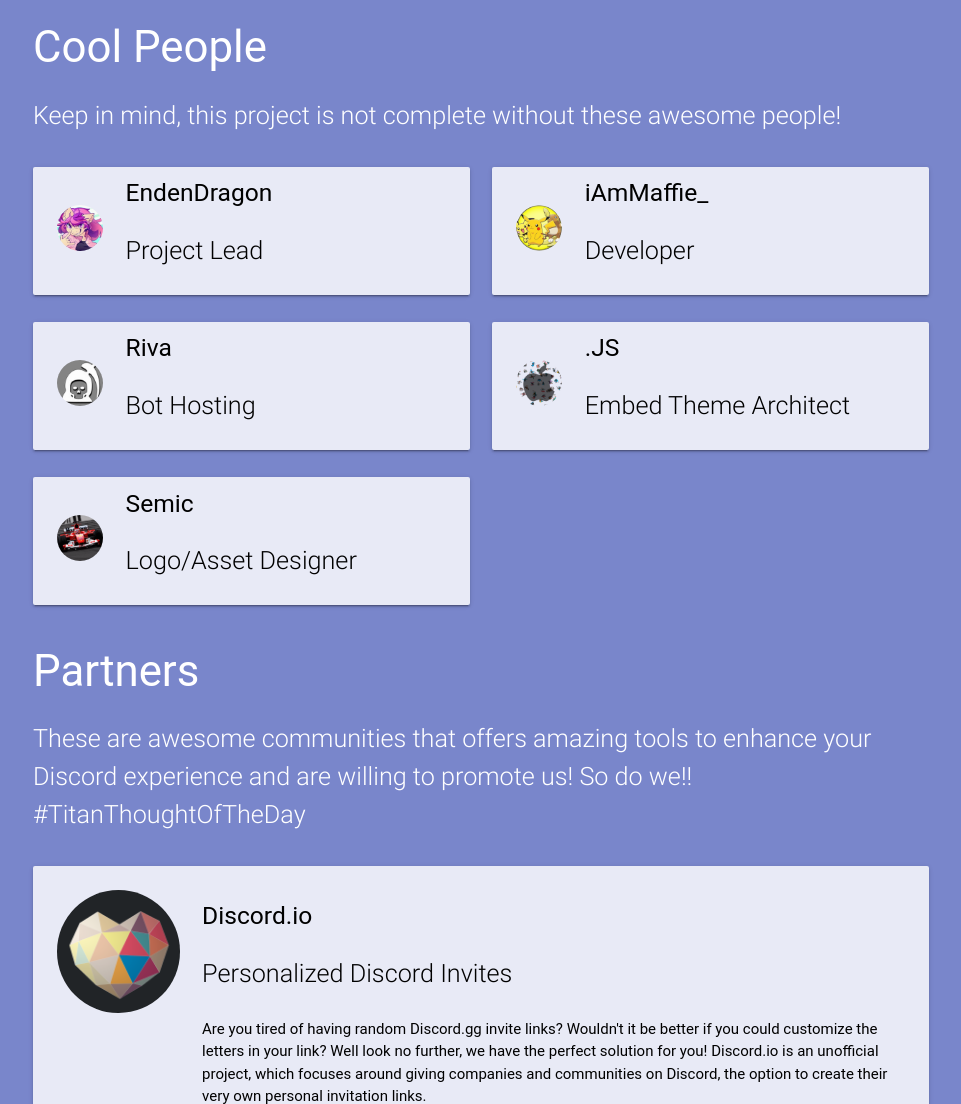
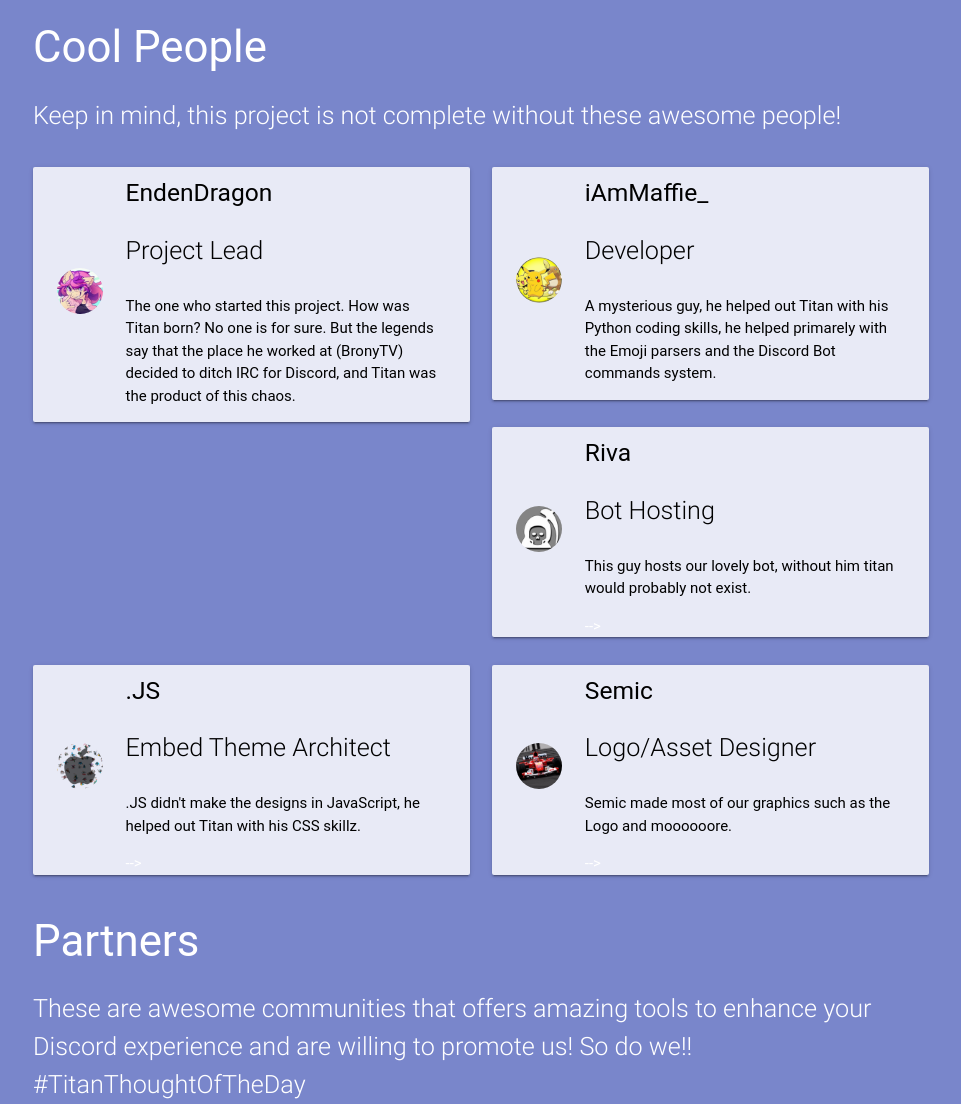
Before and after one commit to TitanEmbeds/Titan, a Python web app: template webapp/titanembeds/templates/about.html.j2 in a window 1280 px wide. Shown: the part 2443-3547 px from the top of the page, without its empty margins (159-1120 px from the left). Run offline with Jinja, Linux system fonts and the light colour scheme; the template is opened without the code that fills it, so the values that code supplies are empty; some libraries are stand-ins or nearby versions; some web fonts are replaced; grey boxes are pictures that could not be loaded.

Commit message:
Updated about.html.j2

```diff
--- a/webapp/titanembeds/templates/about.html.j2
+++ b/webapp/titanembeds/templates/about.html.j2
@@ -76,7 +76,7 @@ etc.</p>
             <div class="col s10">
                 <h5 class="black-text card-title">EndenDragon</h5>
                 <p class="black-text flow-text">Project Lead</p>
-                <!--<p class="black-text">The one who started this project. How was Titan born? No one is for sure. But the legends say that the place he worked at (BronyTV) decided to ditch IRC for Discord, and Titan was the product of this chaos.</p>-->
+                <p class="black-text">The one who started this project. How was Titan born? No one is for sure. But the legends say that the place he worked at (BronyTV) decided to ditch IRC for Discord, and Titan was the product of this chaos.</p>
             </div>
           </div>
         </div>
@@ -91,6 +91,7 @@ etc.</p>
             <div class="col s10">
                 <h5 class="black-text card-title">iAmMaffie_</h5>
                 <p class="black-text flow-text">Developer</p>
+                <p class="black-text">A mysterious guy, he helped out Titan with his Python coding skills, he helped primarely with the Emoji parsers and the Discord Bot commands system.</p>
             </div>
           </div>
         </div>
@@ -105,6 +106,7 @@ etc.</p>
             <div class="col s10">
                 <h5 class="black-text card-title">Riva</h5>
                 <p class="black-text flow-text">Bot Hosting</p>
+                <p class="black-text">This guy hosts our lovely bot, without him titan would probably not exist.</p>-->
             </div>
           </div>
         </div>
@@ -119,6 +121,7 @@ etc.</p>
             <div class="col s10">
                 <h5 class="black-text card-title">.JS</h5><!-- Yes this dot is intentional -->
                 <p class="black-text flow-text">Embed Theme Architect</p>
+                <p class="black-text">.JS didn't make the designs in JavaScript, he helped out Titan with his CSS skillz.</p>-->
             </div>
           </div>
         </div>
@@ -133,6 +136,7 @@ etc.</p>
             <div class="col s10">
                 <h5 class="black-text card-title">Semic</h5>
                 <p class="black-text flow-text">Logo/Asset Designer</p>
+                <p class="black-text">Semic made most of our graphics such as the Logo and moooooore.</p>-->
             </div>
           </div>
         </div>
```
